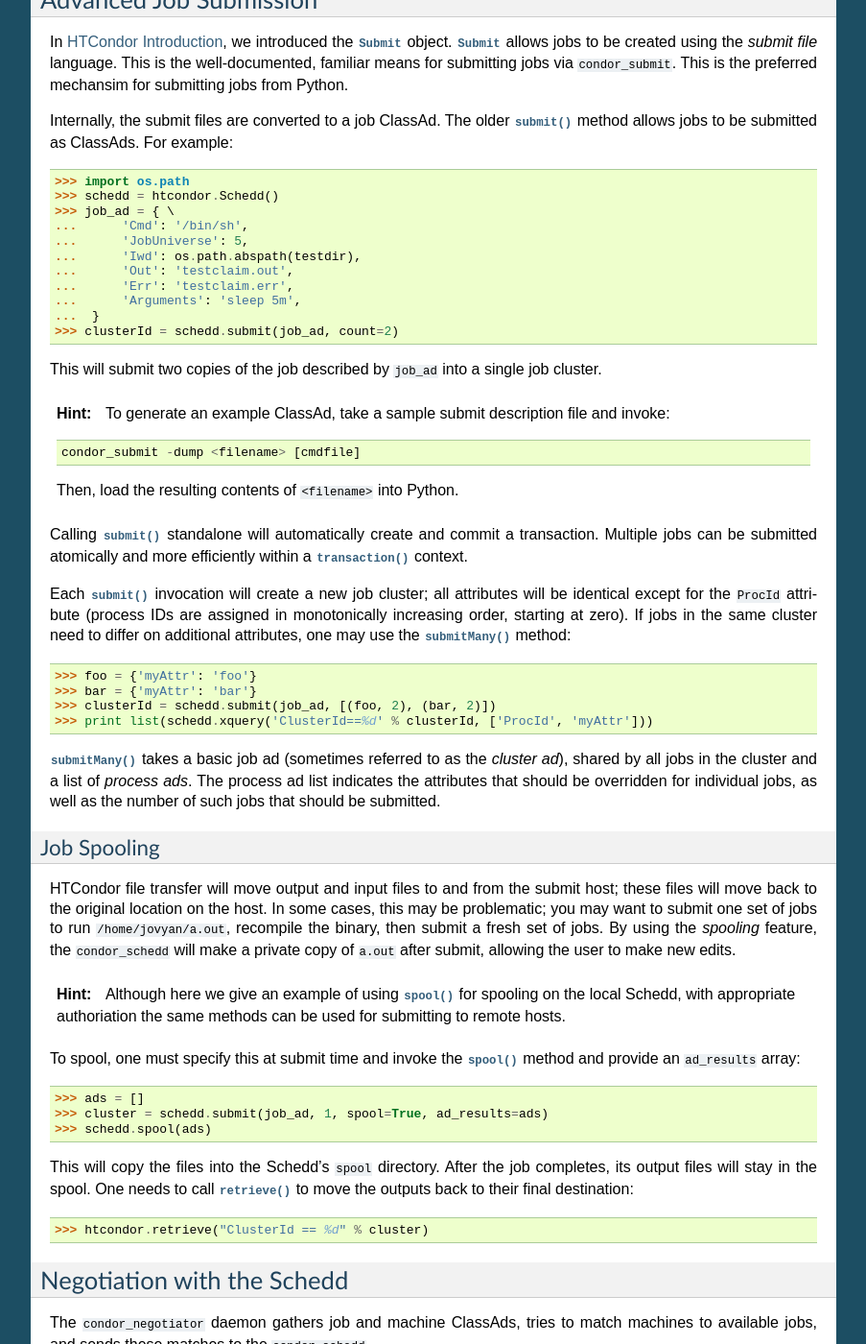
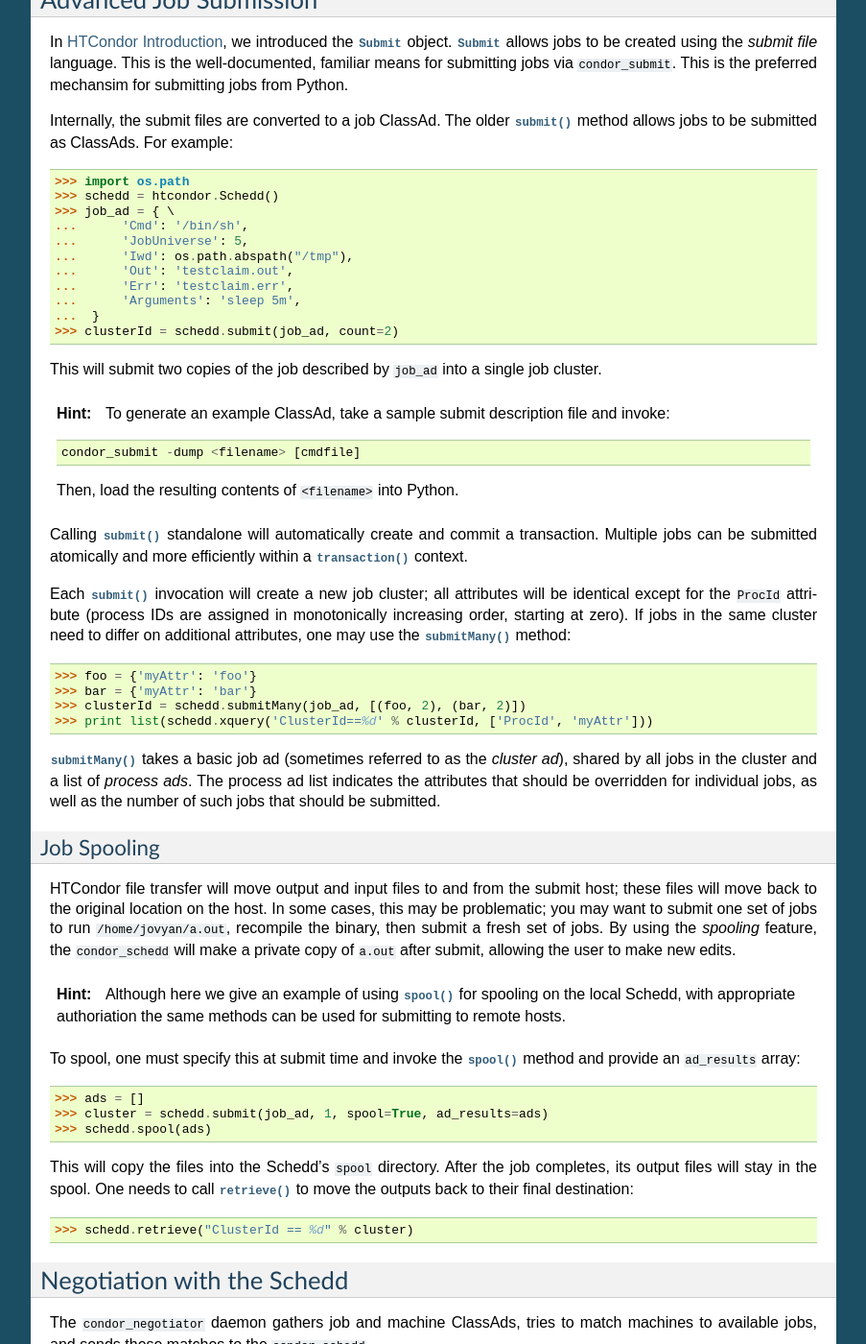
Before and after one commit to htcondor/htcondor-python, a Sphinx documentation site: the page built from docs/advanced_schedd.rst, in a window 1280 px wide and 1400 px high, scrolled down 2444 px. Shown: the whole window at 96% size, without its empty margins (198-1101 px from the left). Built offline with Sphinx 7.4.7, drawn with Linux system fonts in a browser that asks for light colours.

Commit message:
Update advanced_schedd.rst

```diff
--- a/docs/advanced_schedd.rst
+++ b/docs/advanced_schedd.rst
@@ -152,7 +152,7 @@ method allows jobs to be submitted as ClassAds.  For example::
    >>> job_ad = { \
    ...      'Cmd': '/bin/sh',
    ...      'JobUniverse': 5,
-   ...      'Iwd': os.path.abspath(testdir),
+   ...      'Iwd': os.path.abspath("/tmp"),
    ...      'Out': 'testclaim.out',
    ...      'Err': 'testclaim.err',
    ...      'Arguments': 'sleep 5m',
@@ -179,7 +179,7 @@ starting at zero).  If jobs in the same cluster need to differ on additional att
 
    >>> foo = {'myAttr': 'foo'}
    >>> bar = {'myAttr': 'bar'}
-   >>> clusterId = schedd.submit(job_ad, [(foo, 2), (bar, 2)])
+   >>> clusterId = schedd.submitMany(job_ad, [(foo, 2), (bar, 2)])
    >>> print list(schedd.xquery('ClusterId==%d' % clusterId, ['ProcId', 'myAttr']))
 
 :meth:`~htcondor.Schedd.submitMany` takes a basic job ad (sometimes referred to as the *cluster ad*),
@@ -211,7 +211,7 @@ This will copy the files into the Schedd's ``spool`` directory.  After the job c
 output files will stay in the spool.  One needs to call :meth:`~htcondor.Schedd.retrieve` to
 move the outputs back to their final destination::
 
-   >>> htcondor.retrieve("ClusterId == %d" % cluster)
+   >>> schedd.retrieve("ClusterId == %d" % cluster)
 
 Negotiation with the Schedd
 ---------------------------
```
